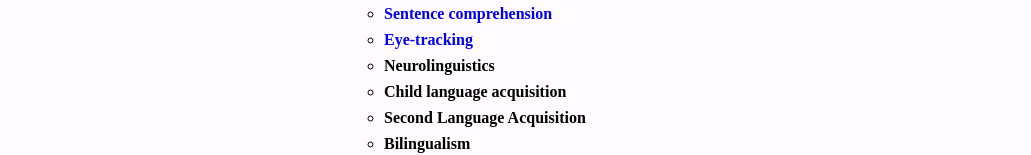
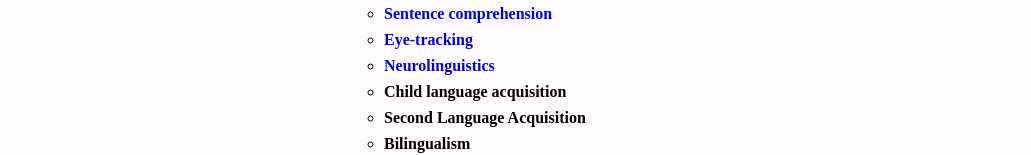
Before and after one commit to puzzl-e/cbs592, a plain HTML site: page index.html in a window 1280 px wide. Shown: the part 417-572 px from the top of the page, without its empty margins (0-1031 px from the left). Drawn offline with nearby package versions, Linux system fonts and the light colour scheme; some packages are replaced by stand-ins of ours.

Commit message:
Update index.html

```diff
--- a/index.html
+++ b/index.html
@@ -26,7 +26,7 @@
 		<li><a href="SpeechSounds/index.html"><strong>Speech sounds</strong></a>&nbsp;</li>
 		<li><a href="SentenceComprehension/index.html"><strong>Sentence comprehension</strong></a>&nbsp;</li>
 		<li><a href="EyeTracking/index.html"><strong>Eye-tracking&nbsp;</strong></a></li>
-		<li><strong>Neurolinguistics</strong></a>&nbsp;</li>
+		<li><a href="Neurolinguistics/index.html"><strong>Neurolinguistics</strong></a>&nbsp;</li>
 		<li><strong>Child language acquisition</strong></a>&nbsp;</li>
 		<li><strong>Second Language Acquisition</strong>&nbsp;</li>
 		<li><strong>Bilingualism</strong>&nbsp;</li>
```
